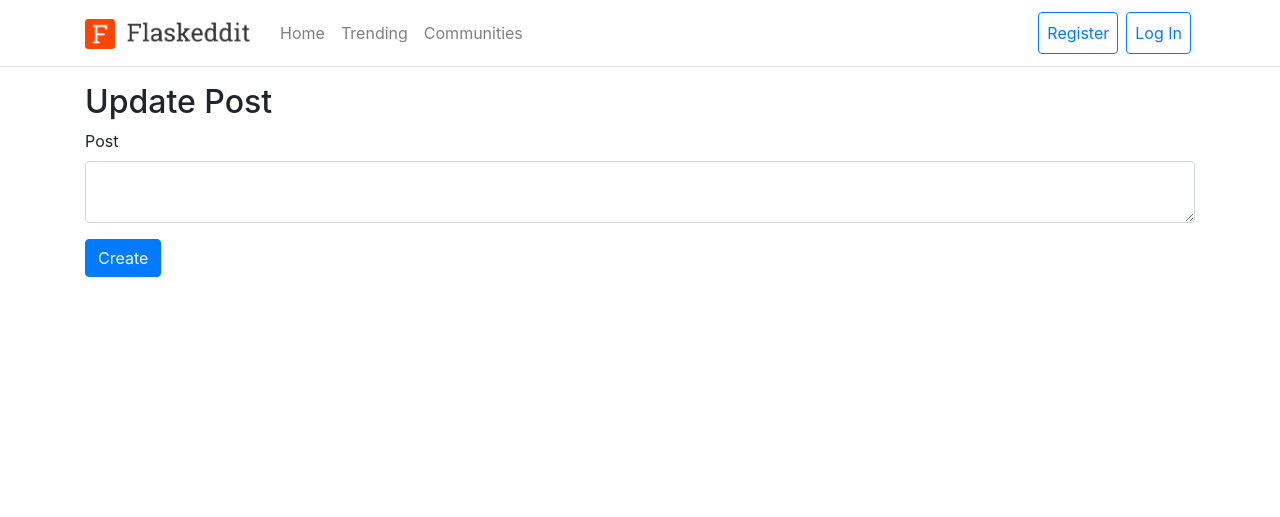
After one commit to aqche/flaskeddit, a Flask app: template flaskeddit/templates/update_post.jinja2 in a window 1280 px wide. The commit adds this page. Shown: the top 517 px of the page. Run offline with Flask 2, Linux system fonts and the light colour scheme; the template is opened without the code that fills it: values that come from a table or form of the project are taken from there, others are empty; some libraries are stand-ins or nearby versions.

Commit message:
ability to update/delete posts

```diff
--- a/flaskeddit/community/routes.py
+++ b/flaskeddit/community/routes.py
@@ -47,7 +47,7 @@ def create_community():
 @login_required
 def update_community(name):
     community = Community.query.filter_by(name=name).first_or_404()
-    if current_user.id != community.user_id:
+    if community.user_id != current_user.id:
         return redirect(url_for("community.community", name=name))
     form = UpdateCommunityForm()
     if form.validate_on_submit():
@@ -63,7 +63,7 @@ def update_community(name):
 @login_required
 def delete_community(name):
     community = Community.query.filter_by(name=name).first_or_404()
-    if current_user.id != community.user_id:
+    if community.user_id != current_user.id:
         return redirect(url_for("community.community", name=name))
     db.session.delete(community)
     db.session.commit()
--- a/flaskeddit/reply/routes.py
+++ b/flaskeddit/reply/routes.py
@@ -28,7 +28,7 @@ def reply(name, title):
     methods=["GET", "POST"],
 )
 @login_required
-def edit_reply(name, title, reply_id):
+def update_reply(name, title, reply_id):
     reply = Reply.query.get_or_404(reply_id)
     if reply.user_id != current_user.id:
         return redirect(url_for("post.post", name=name, title=title))
--- a/flaskeddit/templates/community.jinja2
+++ b/flaskeddit/templates/community.jinja2
@@ -85,7 +85,7 @@
             <div class="row">
               <form action="{{ url_for('community.delete_community', name=community.name) }}" method="POST">
                 <button
-                    class="btn btn-sm btn-primary"
+                    class="btn btn-sm btn-danger"
                 >
                   Delete
                 </button>
--- a/flaskeddit/templates/post.jinja2
+++ b/flaskeddit/templates/post.jinja2
@@ -57,7 +57,7 @@
               {% if current_user.is_authenticated and current_user.id == reply.user_id %}
                 &#183; <a
                   class="text-muted"
-                  href="{{ url_for('reply.edit_reply', name=post.community.name, title=post.title, reply_id=reply.id) }}"
+                  href="{{ url_for('reply.update_reply', name=post.community.name, title=post.title, reply_id=reply.id) }}"
                   >Edit</a
                 >
               {% endif %}
@@ -118,7 +118,7 @@
                 action="{{ url_for('post.delete_post', name=post.community.name, title=post.title) }}"
                 method="POST"
               >
-                <button class="btn btn-sm btn-primary">
+                <button class="btn btn-sm btn-danger">
                   Delete
                 </button>
               </form>
--- /dev/null
+++ b/flaskeddit/templates/update_post.jinja2
@@ -0,0 +1,11 @@
+{% extends "layout.jinja2" %} {% block content %}
+<h2 class="mb-2">Update Post</h2>
+<form action="{{ url_for('post.update_post', name=name, title=title) }}" method="POST">
+  {{ form.csrf_token }}
+  <div class="form-group">
+    {{ form.post.label }}
+    {{ form.post(class="form-control") }}
+  </div>
+  {{ form.submit(class="btn btn-primary") }}
+</form>
+{% endblock %}
--- a/flaskeddit/templates/update_reply.jinja2
+++ b/flaskeddit/templates/update_reply.jinja2
@@ -1,6 +1,6 @@
 {% extends "layout.jinja2" %} {% block content %}
 <h2 class="mb-2">Update Reply</h2>
-<form action="{{ url_for('reply.edit_reply', name=name, title=title, reply_id=reply_id) }}" method="POST">
+<form action="{{ url_for('reply.update_reply', name=name, title=title, reply_id=reply_id) }}" method="POST">
   {{ form.csrf_token }}
   <div class="form-group">
     {{ form.reply.label }}
```
Also changed, not shown: flaskeddit/models.py (+6 -2 lines), flaskeddit/post/routes.py (+19 -3 lines).
